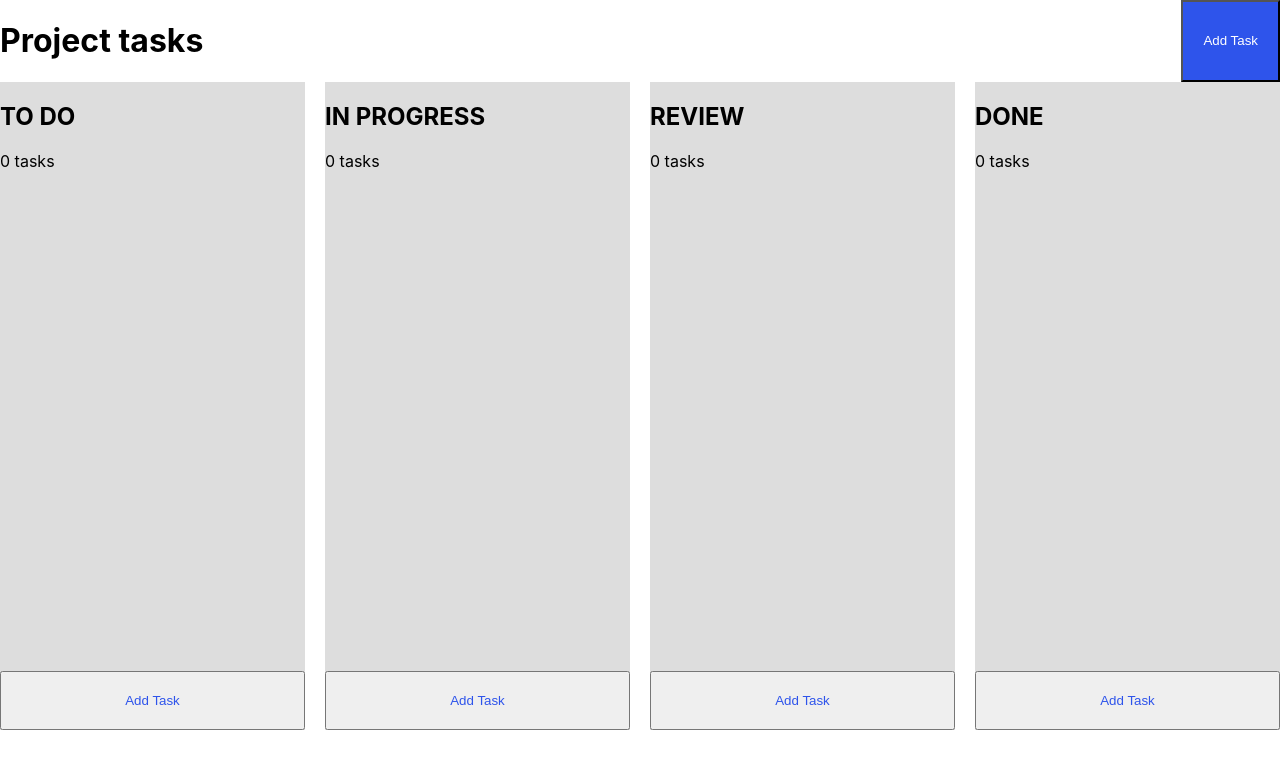
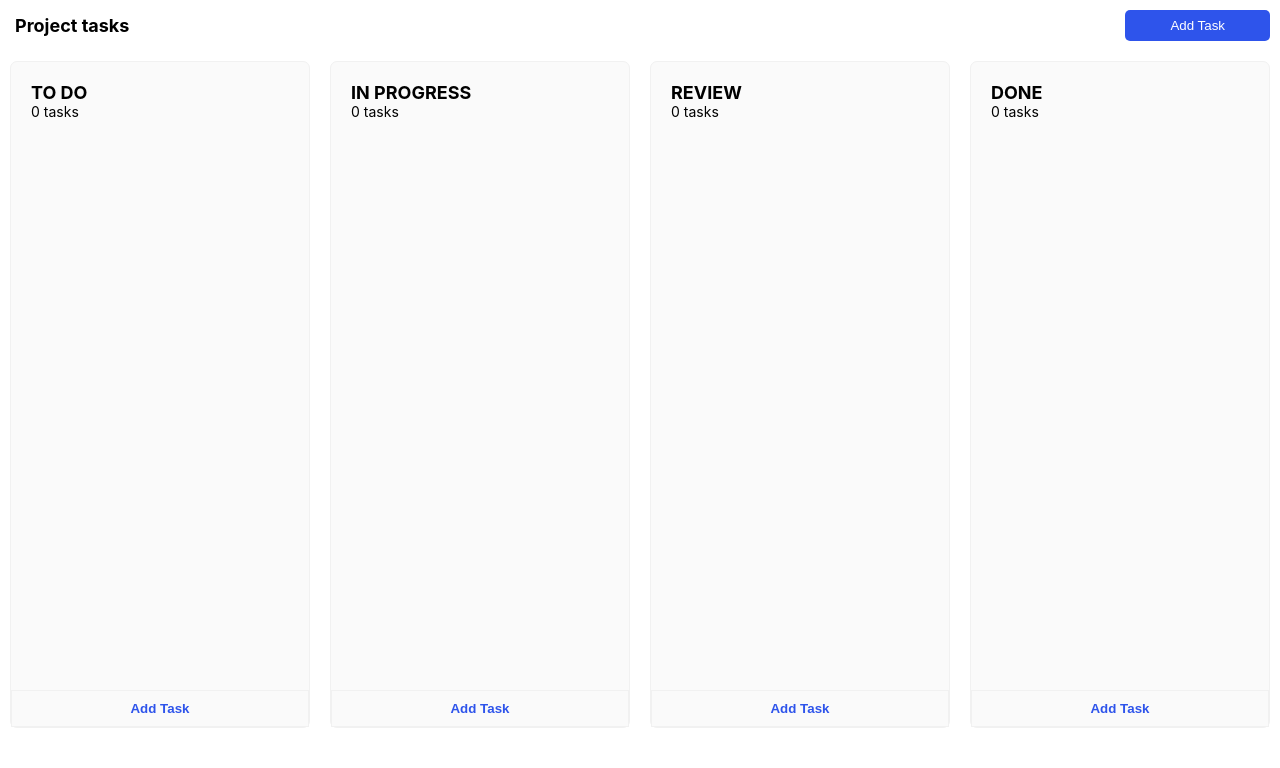
Before and after one commit to olarybacka/todo-dnd, a React (Create React App) app: page / in a window 1280 px wide. Shown: the top 768 px of the page. Built offline with nearby package versions, Linux system fonts and the light colour scheme.

Commit message:
add correct styles

```diff
--- a/src/components/AddTaskButton/AddTaskButton.tsx
+++ b/src/components/AddTaskButton/AddTaskButton.tsx
@@ -1,9 +1,8 @@
+import { FC } from 'react'
+import styled from 'styled-components'
 import { ColumnCategory } from 'components/ColumnItem/column'
-import { FC } from 'react'
 import { useTaskListContext } from 'services/TaskContext'
-import { getRandomName } from 'utils/getRandomWords'
-import { getRandomDescription } from '../../utils/getRandomWords'
-import styled from 'styled-components'
+import { getRandomName, getRandomDescription } from 'utils/getRandomWords'
 import { colors } from 'utils/colors'
 
 type Props = {
@@ -13,7 +12,7 @@ type Props = {
 
 const AddTaskButton: FC<Props> = ({ category = 'todo', className }) => {
   const { addTask } = useTaskListContext()
-  const addNewTask = () => {
+  const handleClick = () => {
     addTask({
       id: JSON.stringify(Date.now()),
       name: getRandomName(),
@@ -22,18 +21,23 @@ const AddTaskButton: FC<Props> = ({ category = 'todo', className }) => {
     })
   }
   return (
-    <button className={className} onClick={addNewTask}>
+    <button className={className} onClick={handleClick}>
       Add Task
     </button>
   )
 }
 
 export const SolidAddTaskButton = styled(AddTaskButton)`
-  padding: 20px;
+  padding: 0 45px;
   background: ${colors.blue};
   color: ${colors.white};
+  border: none;
+  border-radius: 5px;
 `
 export const OutlinedAddTaskButton = styled(AddTaskButton)`
-  padding: 20px;
+  padding: 10px;
   color: ${colors.blue};
+  background: ${colors.lightGray};
+  border: 1px solid ${colors.gray};
+  font-weight: bold;
 `
--- a/src/components/AppContainer/AppContainer.styled.ts
+++ b/src/components/AppContainer/AppContainer.styled.ts
@@ -1,11 +1,20 @@
 import styled from 'styled-components'
 
 export const Container = styled.div`
+  padding: 10px;
+  font-size: 14px;
+`
+export const Content = styled.div`
   display: flex;
   column-gap: 20px;
   flex-wrap: wrap;
+  margin-top: 20px;
 `
 export const Header = styled.div`
   display: flex;
   justify-content: space-between;
 `
+export const Title = styled.h1`
+  font-size: 18px;
+  margin: 5px;
+`
--- a/src/components/AppContainer/AppContainer.tsx
+++ b/src/components/AppContainer/AppContainer.tsx
@@ -11,16 +11,16 @@ export const AppContainer = () => {
     { category: 'done', name: 'done' },
   ]
   return (
-    <div>
+    <S.Container>
       <S.Header>
-        <h1>Project tasks </h1>
+        <S.Title>Project tasks </S.Title>
         <SolidAddTaskButton />
       </S.Header>
-      <S.Container>
+      <S.Content>
         {columns.map((column) => (
           <ColumnItem key={column.category} column={column} />
         ))}
-      </S.Container>
-    </div>
+      </S.Content>
+    </S.Container>
   )
 }
--- a/src/components/ColumnItem/Column.styled.ts
+++ b/src/components/ColumnItem/Column.styled.ts
@@ -1,20 +1,31 @@
 import styled from 'styled-components'
+import { colors } from 'utils/colors'
 
 export const Section = styled.section`
   min-width: 200px;
   max-width: 500px;
-  background: #dddddd;
+  background: ${colors.lightGray};
   display: flex;
   flex-direction: column;
   justify-content: space-between;
   flex: 1;
+  padding: 0;
+  border: 1px solid ${colors.gray};
+  border-radius: 7px;
+  margin-bottom: 20px;
 `
 
 export const TasksListContainer = styled.div`
-  height: 500px;
+  height: calc(100vh - 250px);
   overflow-y: scroll;
+  padding: 0 10px;
 `
 
-export const Header = styled.h2`
-  text-transform: uppercase;
+export const Header = styled.div`
+  padding: 20px;
+  h2 {
+    text-transform: uppercase;
+    font-size: 18px;
+    margin: 0;
+  }
 `
--- a/src/components/ColumnItem/ColumnItem.tsx
+++ b/src/components/ColumnItem/ColumnItem.tsx
@@ -22,18 +22,20 @@ export const ColumnItem: FC<Props> = ({ column }) => {
     moveTask(e.dataTransfer.getData('id'), column.category)
   }
 
-  const taskToDisplay = tasks.filter(
+  const filteredTasks = tasks.filter(
     (task) => task.category === column.category,
   )
 
   return (
     <S.Section onDrop={handleOnDrop} onDragOver={handleDragOver}>
-      <S.Header>{column.name}</S.Header>
-      <div>
-        {taskToDisplay.length} task{taskToDisplay.length !== 1 && 's'}
-      </div>
+      <S.Header>
+        <h2>{column.name}</h2>
+        <div>
+          {filteredTasks.length} task{filteredTasks.length !== 1 && 's'}
+        </div>
+      </S.Header>
       <S.TasksListContainer>
-        {taskToDisplay.map((task) => (
+        {filteredTasks.map((task) => (
           <TaskItem key={task.id} task={task} />
         ))}
       </S.TasksListContainer>
--- a/src/components/TaskItem/TaskItem.styled.ts
+++ b/src/components/TaskItem/TaskItem.styled.ts
@@ -1,23 +1,28 @@
 import styled from 'styled-components'
 import { colors } from 'utils/colors'
+
 export const Task = styled.article`
   background: #fff;
   padding: 10px;
-  margin: 20px;
+  margin: 10px 0;
   text-align: start;
+  border: 1px solid ${colors.gray};
+  border-radius: 5px;
+  height: 70px;
 `
 export const Header = styled.div`
   display: flex;
   justify-content: space-between;
   align-items: center;
+  text-transform: capitalize;
 `
-
 export const Body = styled.div`
   font-size: 10px;
-  color: #444;
+  color: #666;
   text-overflow: ellipsis;
   white-space: nowrap;
   overflow: hidden;
+  width: calc(100% - 50px);
 `
 
 export const Avatar = styled.div`
@@ -30,6 +35,5 @@ export const Avatar = styled.div`
   display: flex;
   justify-content: center;
   align-items: center;
-  font-size: 14px;
-  font-size: 1vw;
+  font-size: 13px;
 `
--- a/src/components/TaskItem/TaskItem.tsx
+++ b/src/components/TaskItem/TaskItem.tsx
@@ -1,7 +1,6 @@
-import { DragEvent } from 'react'
+import { DragEvent, FC } from 'react'
 import * as S from './TaskItem.styled'
 import { Task } from './task'
-import { FC } from 'react'
 import { getInitials } from 'utils/getInitials'
 
 type Props = {
@@ -13,7 +12,6 @@ const handleDragStart = (e: DragEvent, id: string) => {
 }
 
 export const TaskItem: FC<Props> = ({ task }) => {
-
   return (
     <S.Task draggable onDragStart={(e) => handleDragStart(e, task.id)}>
       <S.Header>
--- a/src/utils/colors.ts
+++ b/src/utils/colors.ts
@@ -1,4 +1,6 @@
 export const colors = {
   blue: '#2e54eb',
   white: '#fff',
+  gray: '#f1f1f1',
+  lightGray: '#fafafa',
 }
--- a/src/utils/getRandomWords.ts
+++ b/src/utils/getRandomWords.ts
@@ -15,6 +15,6 @@ export const getRandomName = () => {
 export const getRandomDescription = () => {
   const startIndex = getRandomIndex()
   return lorem
-    .slice(startIndex, startIndex + getRandomNumberOfWords(10))
+    .slice(startIndex, startIndex + getRandomNumberOfWords(15))
     .join(' ')
 }
```
